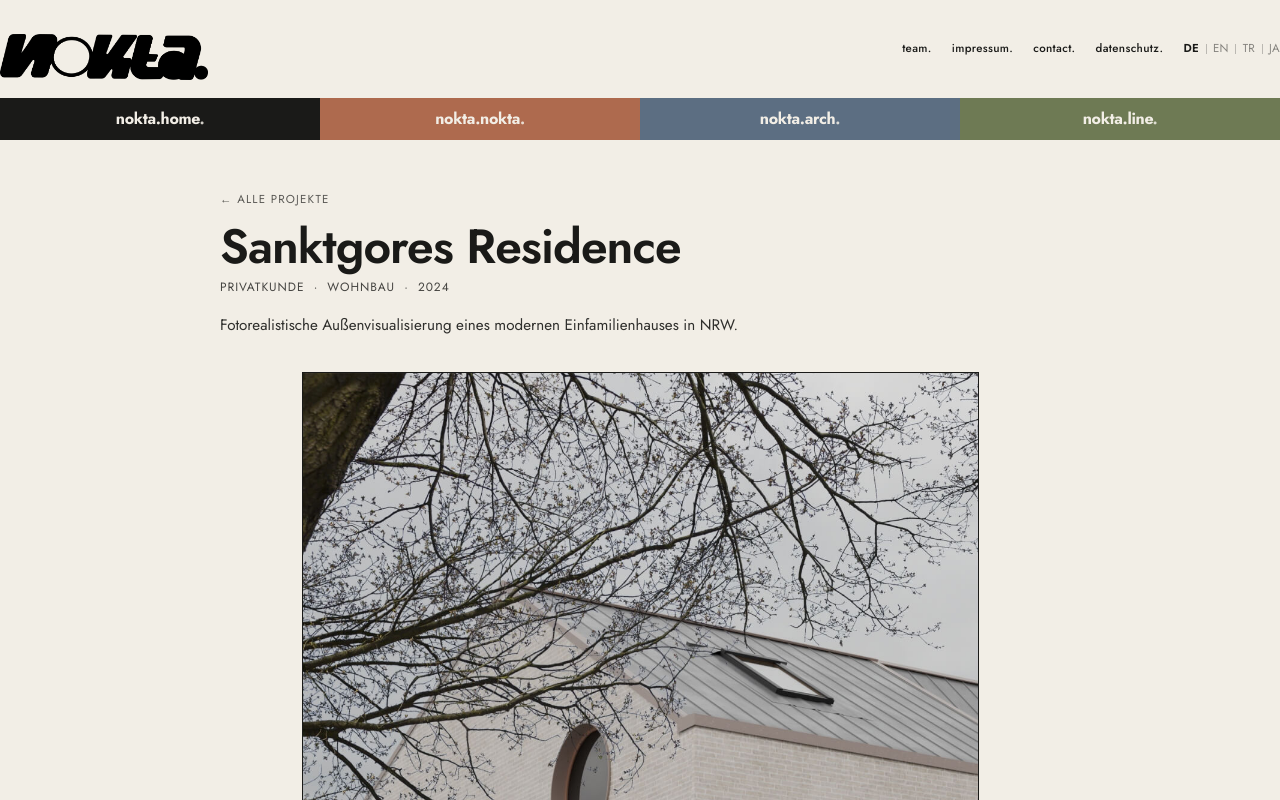
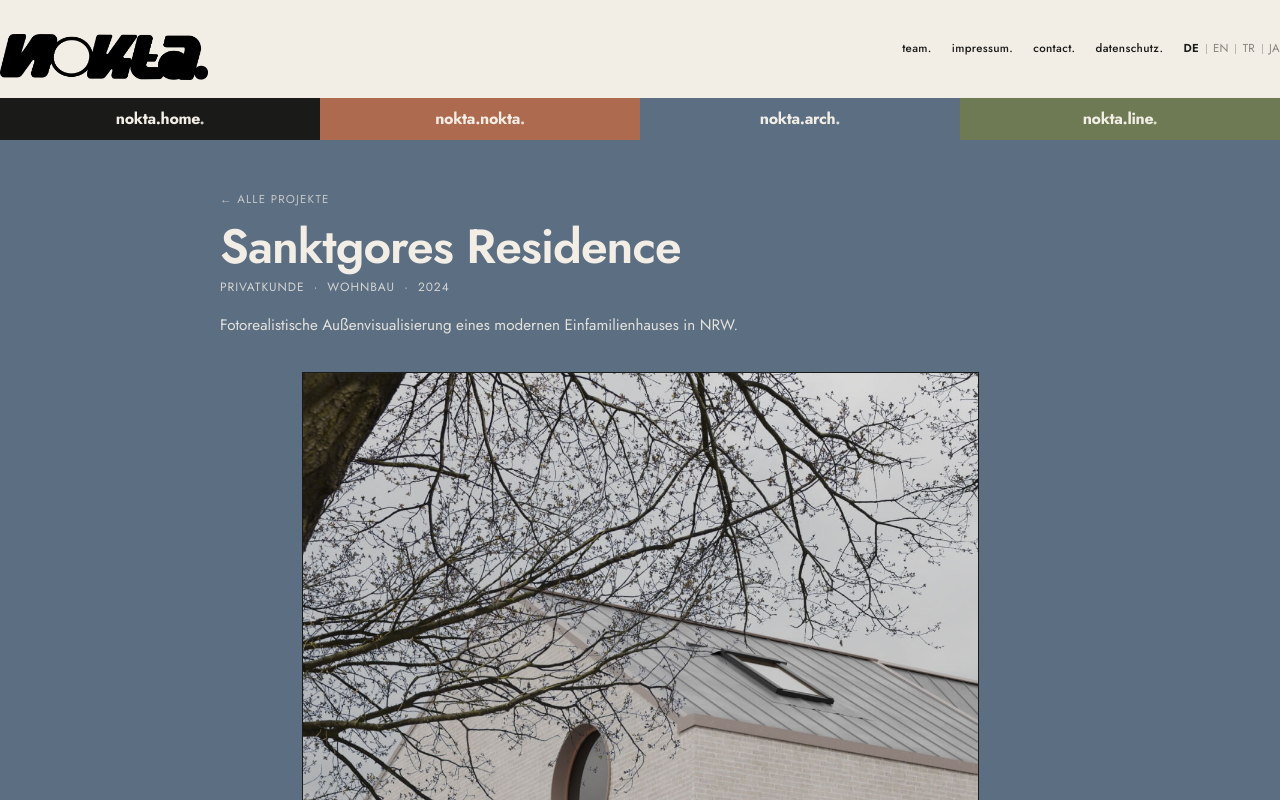
Before and after one commit to garpu-ng/nokta-web, a Next.js app: page /projekte/sanktgores in a window 1280 px wide. Shown: the top 800 px of the page. Built offline with nearby package versions, Linux system fonts and the light colour scheme; no server answers.

Commit message:
Revert "Trial: cream background on branch pages + no tab flood animation"
This reverts commit 9c7c9448c56da398a5c133c9f5146cfff98137e2.

```diff
--- a/app/styles/tokens.css
+++ b/app/styles/tokens.css
@@ -25,19 +25,22 @@
   --content-max: 1600px;
 }
 
-/* TRIAL: the three branch pages (nokta / arch / line) render on the neutral
-   cream (paper) background instead of their motto-colour wash — the same look as
-   the studio & kontakt pages. Text and accents go ink so they read on cream.
-   The coloured tabs in the tab bar are unaffected.
-   To restore the colour wash, revert this block to the per-branch colours:
-     nokta #ae6a4e (clay) · arch #5c6e82 (slate) · line #6e7a54 (drafting green),
-   each with --on-brand: #f2eee6. */
-:root[data-branch="nokta"],
-:root[data-branch="arch"],
+/* Branch motto-colours. The page floods this colour; the matching tab shares it
+   so the active tab connects into the page. Text on the colour goes light. */
+:root[data-branch="nokta"] {
+  --brand-bg: #ae6a4e;
+  --brand-accent: #ae6a4e; /* clay */
+  --on-brand: #f2eee6;
+}
+:root[data-branch="arch"] {
+  --brand-bg: #5c6e82;
+  --brand-accent: #5c6e82; /* slate blue */
+  --on-brand: #f2eee6;
+}
 :root[data-branch="line"] {
-  --brand-bg: var(--paper);
-  --brand-accent: var(--ink);
-  --on-brand: var(--ink);
+  --brand-bg: #6e7a54;
+  --brand-accent: #6e7a54; /* drafting green */
+  --on-brand: #f2eee6;
 }
 :root[data-branch="home"] {
   --brand-bg: #1a1a18;
--- a/components/TabBar.tsx
+++ b/components/TabBar.tsx
@@ -25,9 +25,11 @@ export default function TabBar({
   const onTab = (e: MouseEvent, b: Branch) => {
     e.preventDefault();
     if (pathname === b.path) return;
-    // TRIAL: navigate straight to the branch — the colour-flood reveal that used
-    // to play from the click point is disabled. (Re-dispatch "nk:reveal" here
-    // with { x, y, color: b.bg, branch: b.key } to restore the animation.)
+    window.dispatchEvent(
+      new CustomEvent("nk:reveal", {
+        detail: { x: e.clientX, y: e.clientY, color: b.bg, branch: b.key },
+      }),
+    );
     router.push(b.path);
   };
 
```
